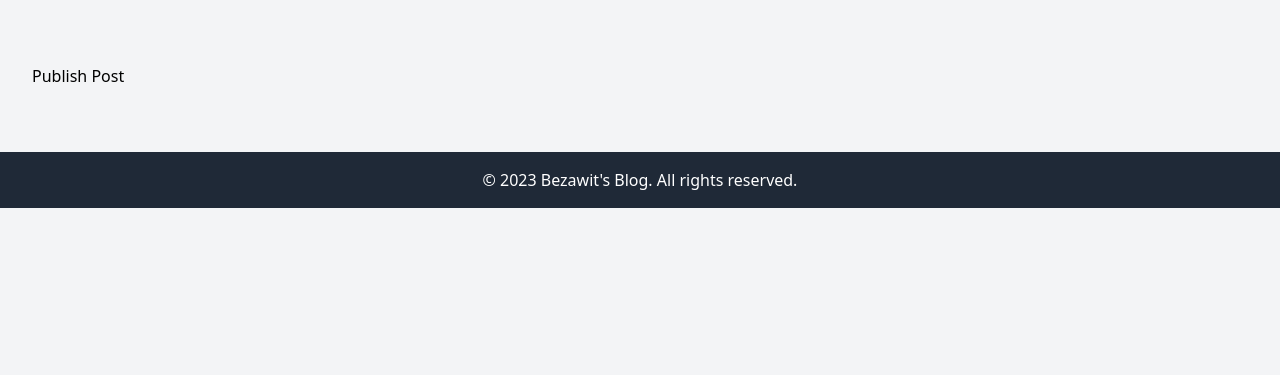
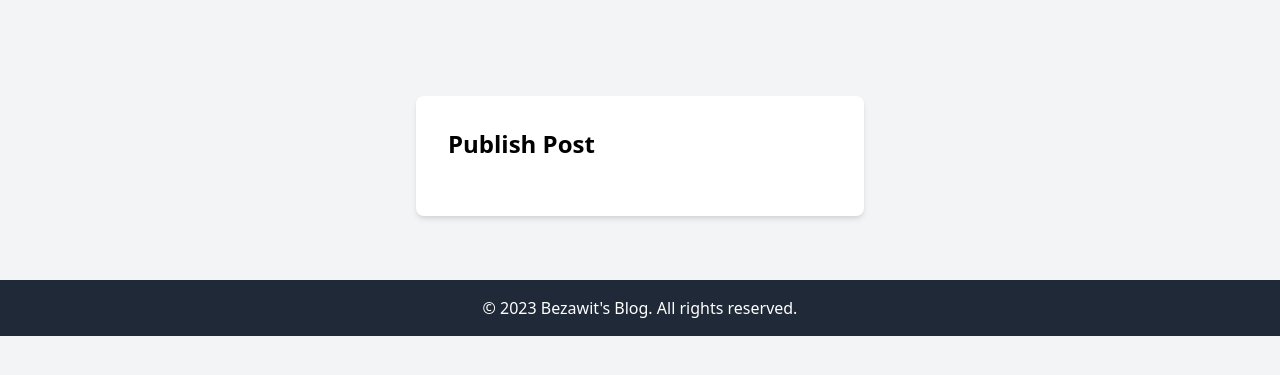
Before and after one commit to Bezawitedilu/GDSC-Laravel-Learning, a PHP site: page /posts/publish_post.php in a window 1280 px wide. Shown: the part 64-439 px from the top of the page. Run offline with PHP 8.4, Linux system fonts and the light colour scheme; the visitor is signed in with stand-in values (Sample User, id 1); some libraries are stand-ins or nearby versions.

Commit message:
publish post edited, can now publish post and identify error

```diff
--- a/Week_2/Blog Website/posts/publish_post.php
+++ b/Week_2/Blog Website/posts/publish_post.php
@@ -32,7 +32,9 @@ if ($_SERVER['REQUEST_METHOD'] === 'POST') {
 include('../header.php');
 ?>
 
-<h2>Publish Post</h2>
-
+<div class="container mx-auto mt-8 p-8 bg-white rounded-lg shadow-md max-w-md">
+    <h2 class="text-2xl font-bold mb-6">Publish Post</h2>
+    <!-- Form for publishing post -->
+</div>
 
 <?php include('../footer.php'); ?>
```
